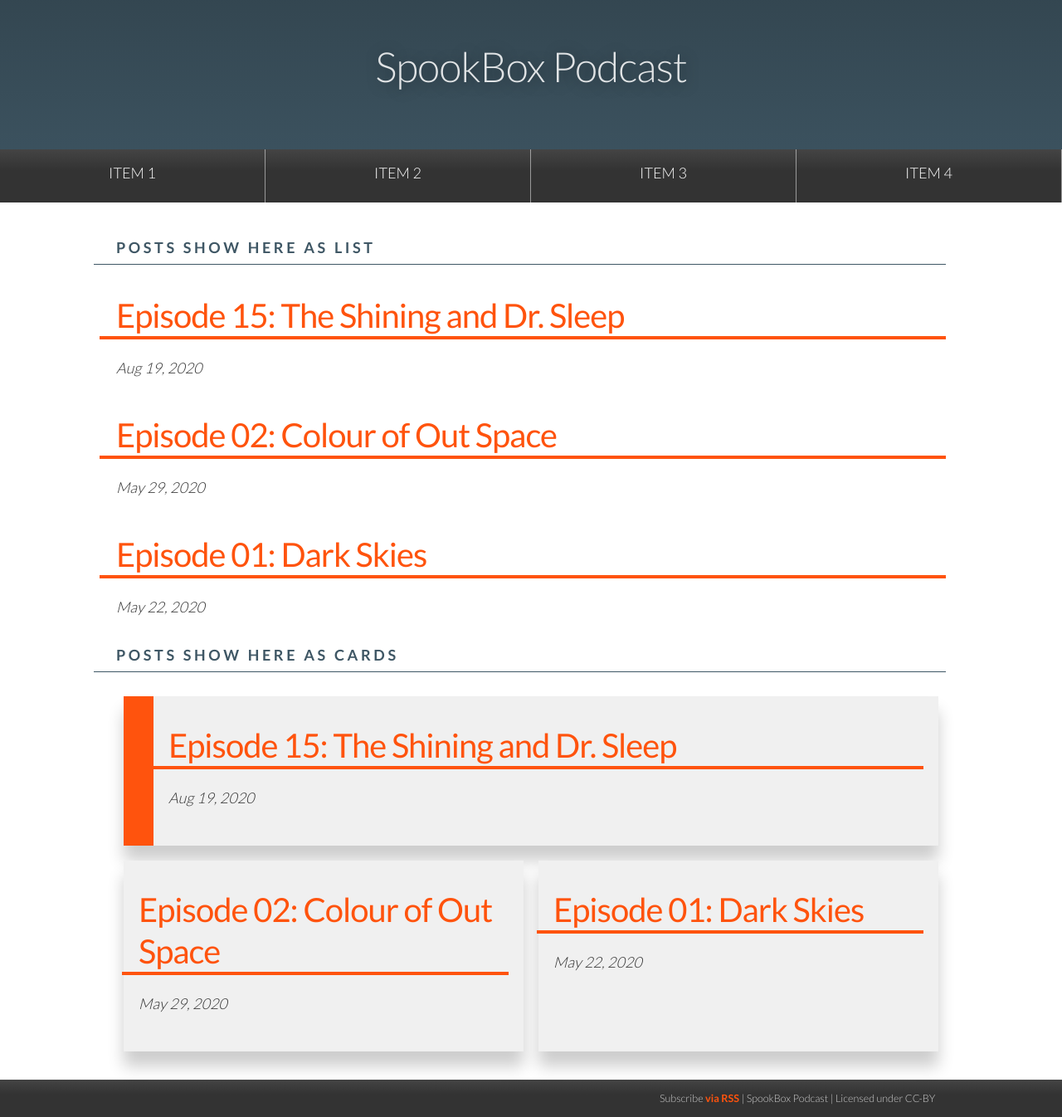
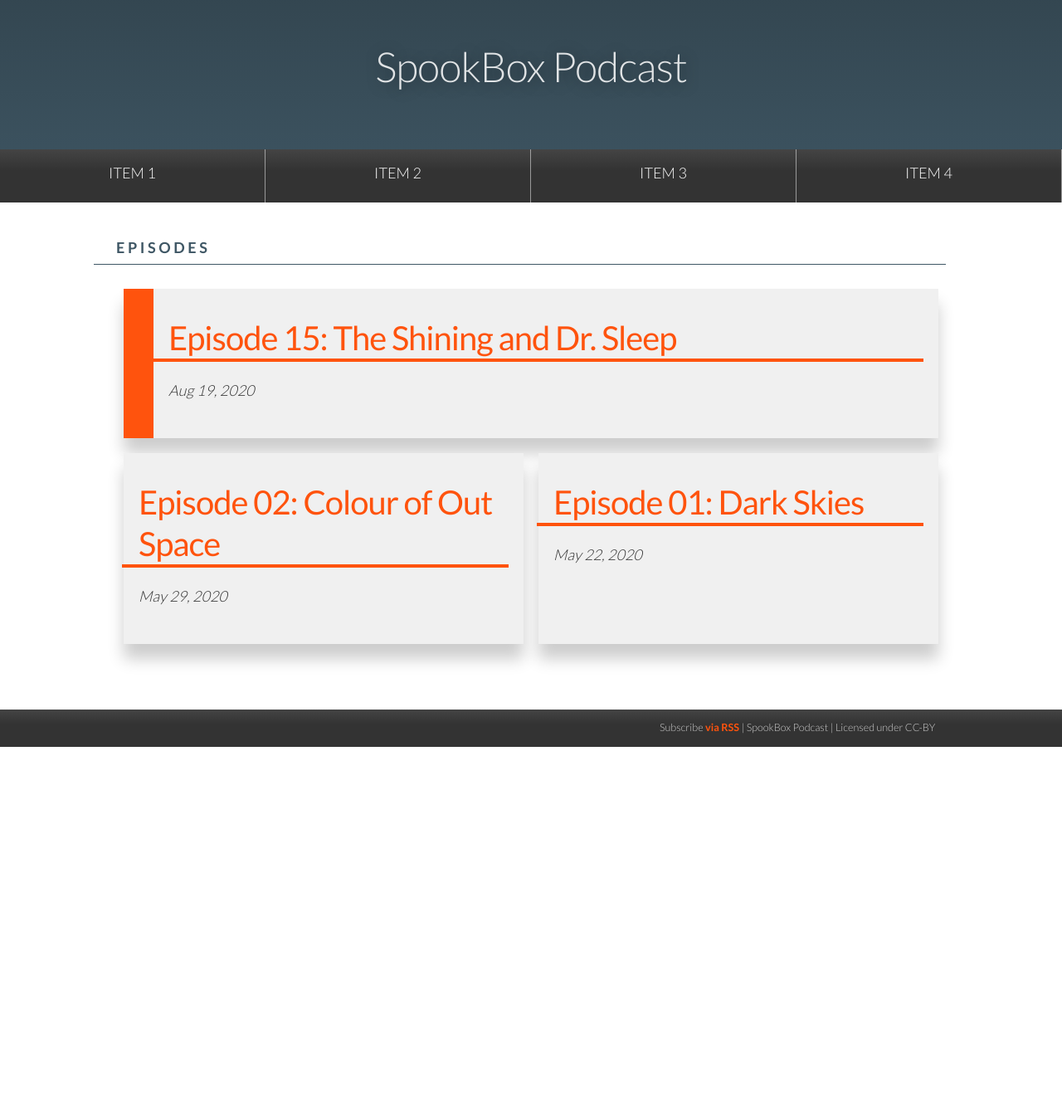
Before and after one commit to cpmmckeown/SpookBox-Podcast, a Jekyll site: the page built from index.html, in a window 1280 px wide. Shown: the whole page at 83% size. Built offline with Jekyll 4.4.1, drawn with Linux system fonts in a browser that asks for light colours; after the commit the page ends 900 px from its top, so only the background shows below that.

Commit message:
Trying to tidy it up

```diff
--- a/_config.yml
+++ b/_config.yml
@@ -9,7 +9,7 @@
 title: SpookBox Podcast
 email: spookboxpodcast@outlook.com
 description: "This is the website of horror movie podcast SpookBox."
-baseurl: "https://spookboxpodcast.co.uk/"
+baseurl: "https://spookboxpodcast.co.uk"
 url: ""
 twitter_username: agentialgamer
 github_username:  cpmmckeown
--- a/index.html
+++ b/index.html
@@ -2,19 +2,7 @@
 layout: default
 ---
 
-<h2 class="label">Posts Show Here as list</h2>
-
-<div class="post-list">
-    {% for post in site.posts %}
-        <h2>
-          <a class="post-link" href="{{ post.url | prepend: site.baseurl }}">{{ post.title }}</a>
-        </h2>
-        <p class="meta">{{ post.date | date: "%b %-d, %Y" }}</p>
-        <p>{{ post.excerpt }} </p>
-    {% endfor %}
-</div>
-
-<h2 class="label">Posts Show Here as Cards</h2>
+<h2 class="label">Episodes</h2>
 
 <div class="card-grid">
 <!--     -->
@@ -38,72 +26,7 @@ layout: default
         </div>
     {% endfor %}
 
- <!--   <div class="cards">
-        <h2>
-          <a class="post-link" href="/jekyll/update/2016/08/15/welcome-to-jekyll.html">Welcome to Jekyll!</a>
-        </h2>
-        <p class="meta">Aug 15, 2016</p>
-        <p></p><p>You’ll find this post in your <code class="highlighter-rouge">_posts</code> directory. Go ahead and edit it and re-build the site to see your changes. You can rebuild the site in many different ways, but the most common way is to run <code class="highlighter-rouge">jekyll serve</code>, which launches a web server and auto-regenerates your site when a file is updated.</p>
+
 
  <p></p>
         </div>
-
-    <div class="cards">
-        <h2>
-          <a class="post-link" href="/jekyll/update/2016/08/15/welcome-to-jekyll.html">Welcome to Jekyll!</a>
-        </h2>
-        <p class="meta">Aug 15, 2016</p>
-        <p></p><p>You’ll find this post in your <code class="highlighter-rouge">_posts</code> directory. Go ahead and edit it and re-build the site to see your changes. You can rebuild the site in many different ways, but the most common way is to run <code class="highlighter-rouge">jekyll serve</code>, which launches a web server and auto-regenerates your site when a file is updated.</p>
-
- <p></p>
-        </div>
-
-        <div class="cards">
-        <h2>
-          <a class="post-link" href="/jekyll/update/2016/08/15/welcome-to-jekyll.html">Welcome to Jekyll!</a>
-        </h2>
-        <p class="meta">Aug 15, 2016</p>
-        <p></p><p>You’ll find this post in your <code class="highlighter-rouge">_posts</code> directory. Go ahead and edit it and re-build the site to see your changes. You can rebuild the site in many different ways, but the most common way is to run <code class="highlighter-rouge">jekyll serve</code>, which launches a web server and auto-regenerates your site when a file is updated.</p>
-
- <p></p>
-        </div>
-
-        <div class="cards">
-        <h2>
-          <a class="post-link" href="/jekyll/update/2016/08/15/welcome-to-jekyll.html">Welcome to Jekyll!</a>
-        </h2>
-        <p class="meta">Aug 15, 2016</p>
-        <p></p><p>You’ll find this post in your <code class="highlighter-rouge">_posts</code> directory. Go ahead and edit it and re-build the site to see your changes. You can rebuild the site in many different ways, but the most common way is to run <code class="highlighter-rouge">jekyll serve</code>, which launches a web server and auto-regenerates your site when a file is updated.</p>
-
- <p></p>
-        </div>
-
-        <div class="cards">
-        <h2>
-          <a class="post-link" href="/jekyll/update/2016/08/15/welcome-to-jekyll.html">Welcome to Jekyll!</a>
-        </h2>
-        <p class="meta">Aug 15, 2016</p>
-        <p></p><p>You’ll find this post in your <code class="highlighter-rouge">_posts</code> directory. Go ahead and edit it and re-build the site to see your changes. You can rebuild the site in many different ways, but the most common way is to run <code class="highlighter-rouge">jekyll serve</code>, which launches a web server and auto-regenerates your site when a file is updated.</p>
-
- <p></p>
-        </div>
-
-        <div class="cards">
-        <h2>
-          <a class="post-link" href="/jekyll/update/2016/08/15/welcome-to-jekyll.html">Welcome to Jekyll!</a>
-        </h2>
-        <p class="meta">Aug 15, 2016</p>
-        <p></p><p>You’ll find this post in your <code class="highlighter-rouge">_posts</code> directory. Go ahead and edit it and re-build the site to see your changes. You can rebuild the site in many different ways, but the most common way is to run <code class="highlighter-rouge">jekyll serve</code>, which launches a web server and auto-regenerates your site when a file is updated.</p>
-
- <p></p>
-        </div>
-            <div class="cards">
-        <h2>
-          <a class="post-link" href="/jekyll/update/2016/08/15/welcome-to-jekyll.html">Welcome to Jekyll!</a>
-        </h2>
-        <p class="meta">Aug 15, 2016</p>
-        <p></p><p>You’ll find this post in your <code class="highlighter-rouge">_posts</code> directory. Go ahead and edit it and re-build the site to see your changes. You can rebuild the site in many different ways, but the most common way is to run <code class="highlighter-rouge">jekyll serve</code>, which launches a web server and auto-regenerates your site when a file is updated.</p>
-
- <p></p>
-        </div>
-</div>-->
```
